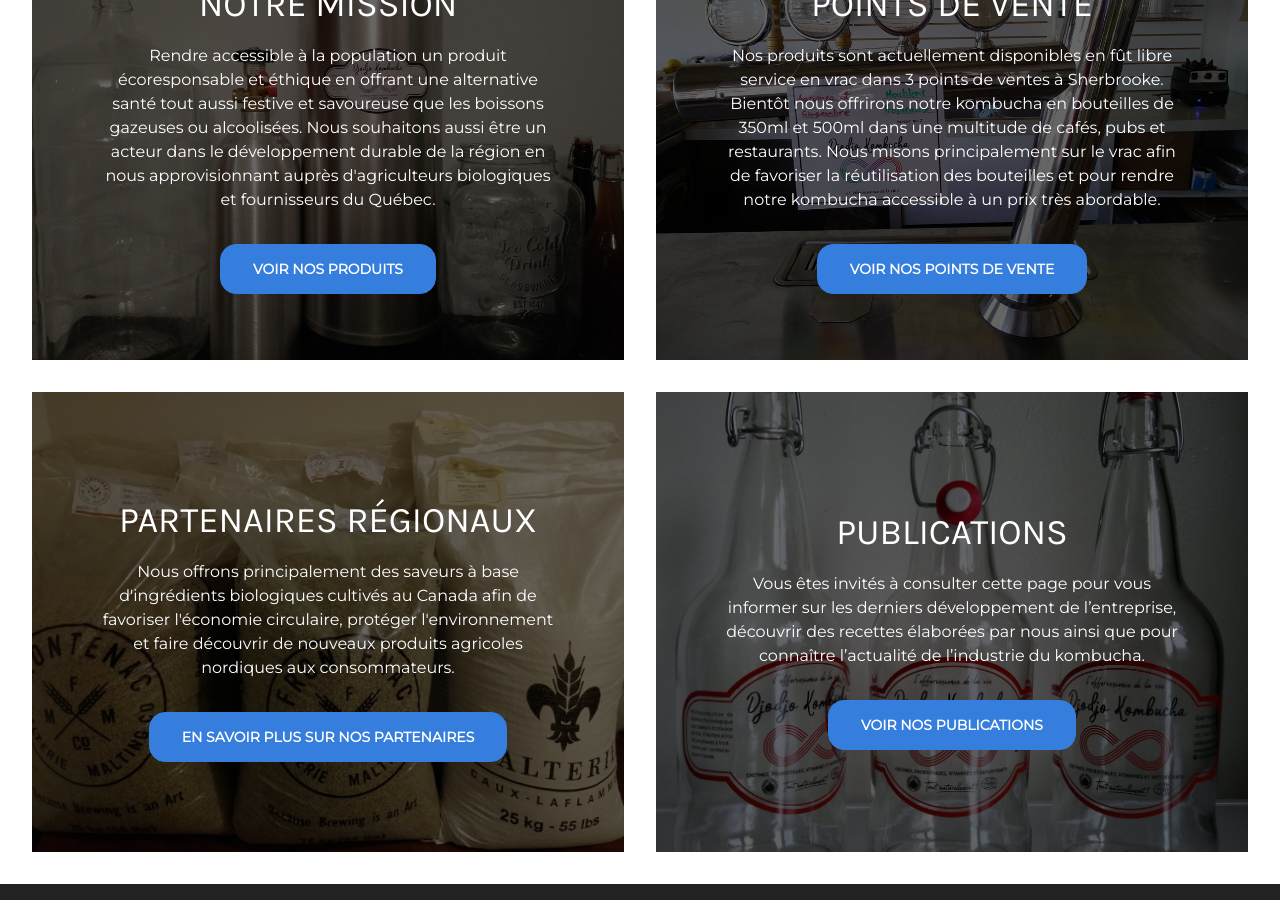
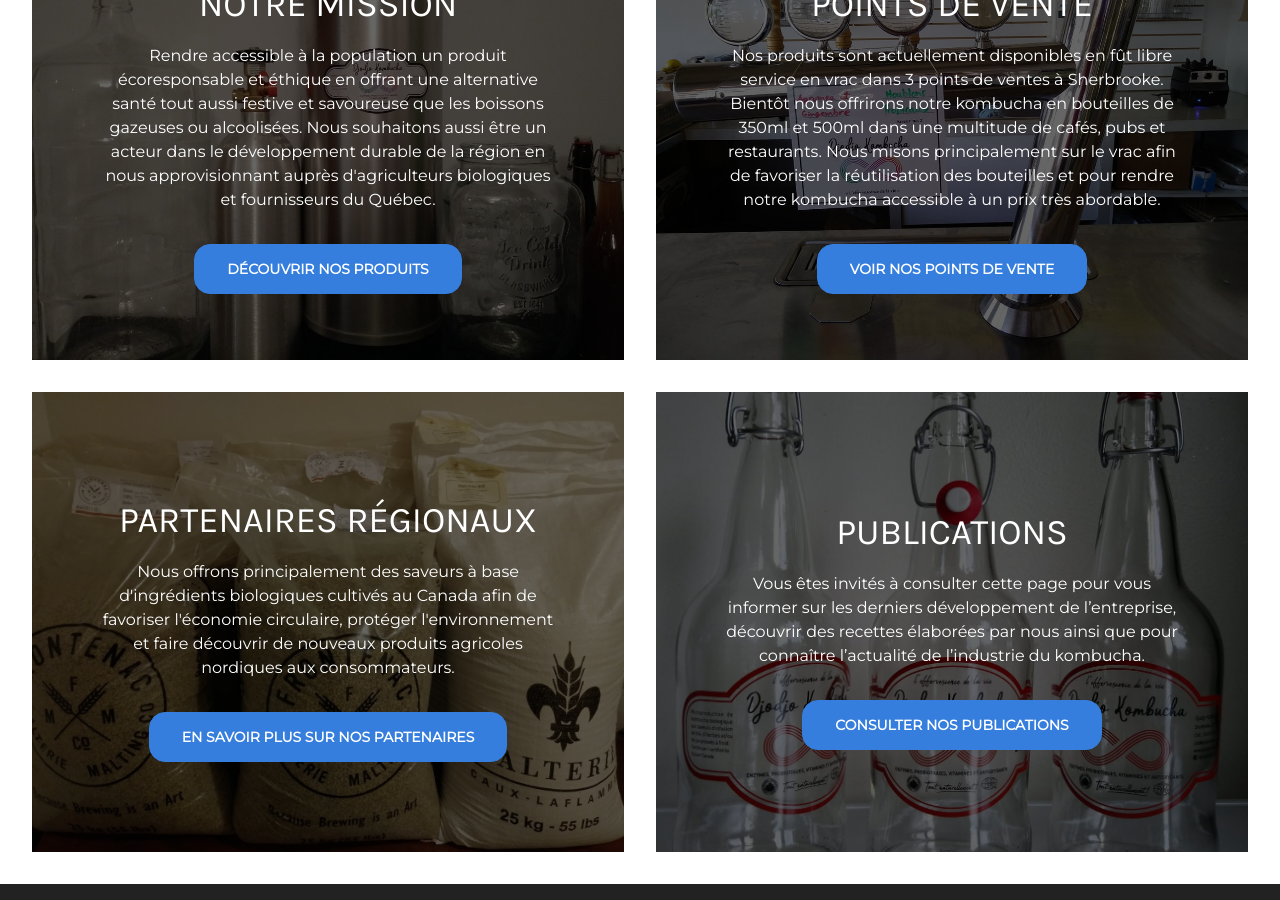
Before and after one commit to ouarez/djodjo-jekyll, a Jekyll site: the page built from index.md, in a window 1280 px wide and 900 px high, scrolled down 807 px. Built offline with Jekyll 4.4.1, drawn with Linux system fonts in a browser that asks for light colours; nearby versions of some CDN libraries; some web fonts are replaced; a script that is not in the unit is left out.

Commit message:
Update Pages uniques “home”

```diff
--- a/index.md
+++ b/index.md
@@ -15,7 +15,7 @@ square:
       d'agriculteurs biologiques et fournisseurs du Québec.
     image: /img/kombucha.jpg
     link: /produits
-    link_desc: Voir nos produits
+    link_desc: Découvrir nos produits
     name: Notre mission
   - desc: >-
       Nos produits sont actuellement disponibles en fût libre service en vrac
@@ -43,6 +43,6 @@ square:
       par nous ainsi que pour connaître l’actualité de l’industrie du kombucha.
     image: /img/recettes-articles.jpg
     link: /publications
-    link_desc: Voir nos publications
+    link_desc: Consulter nos publications
     name: Publications
 ---
```
